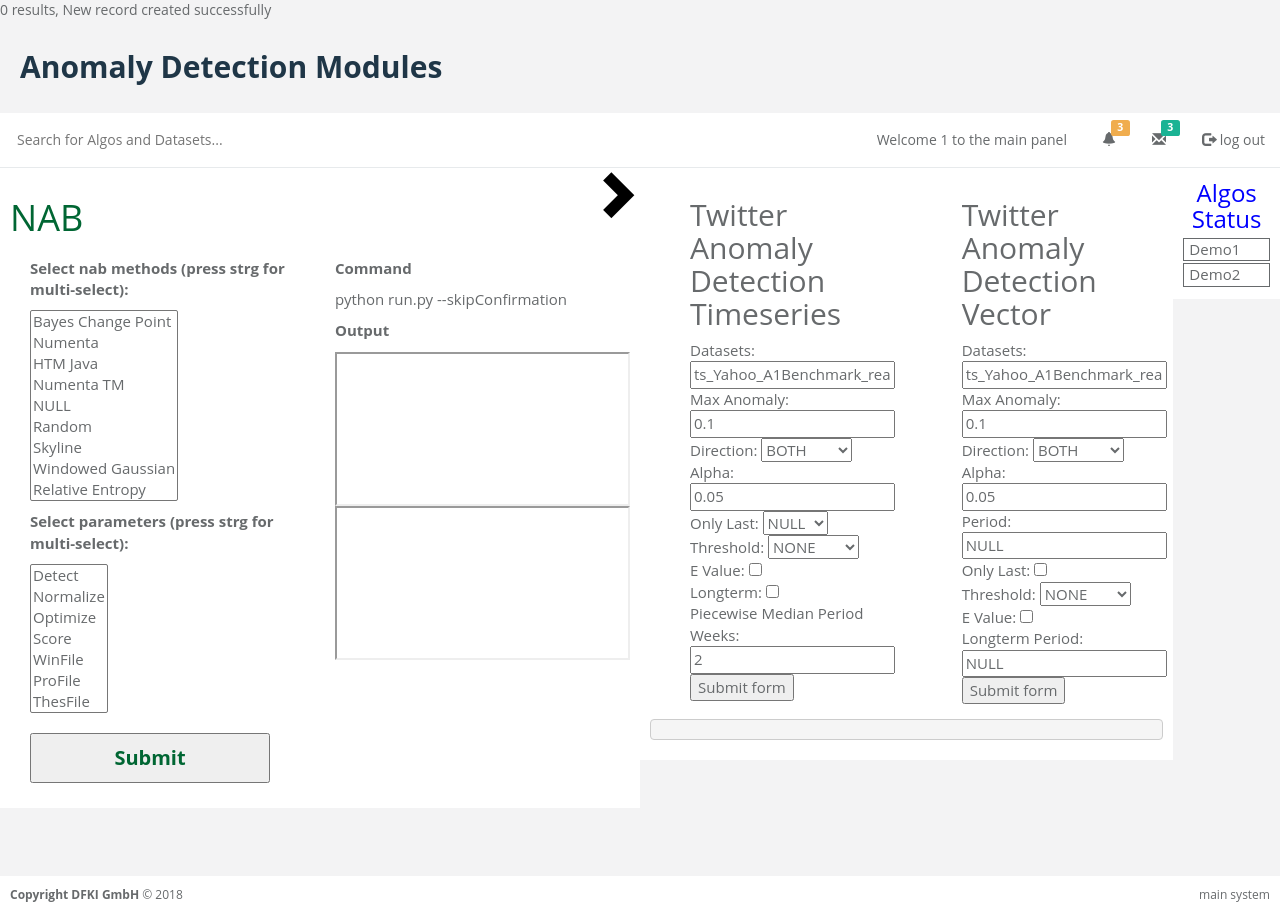
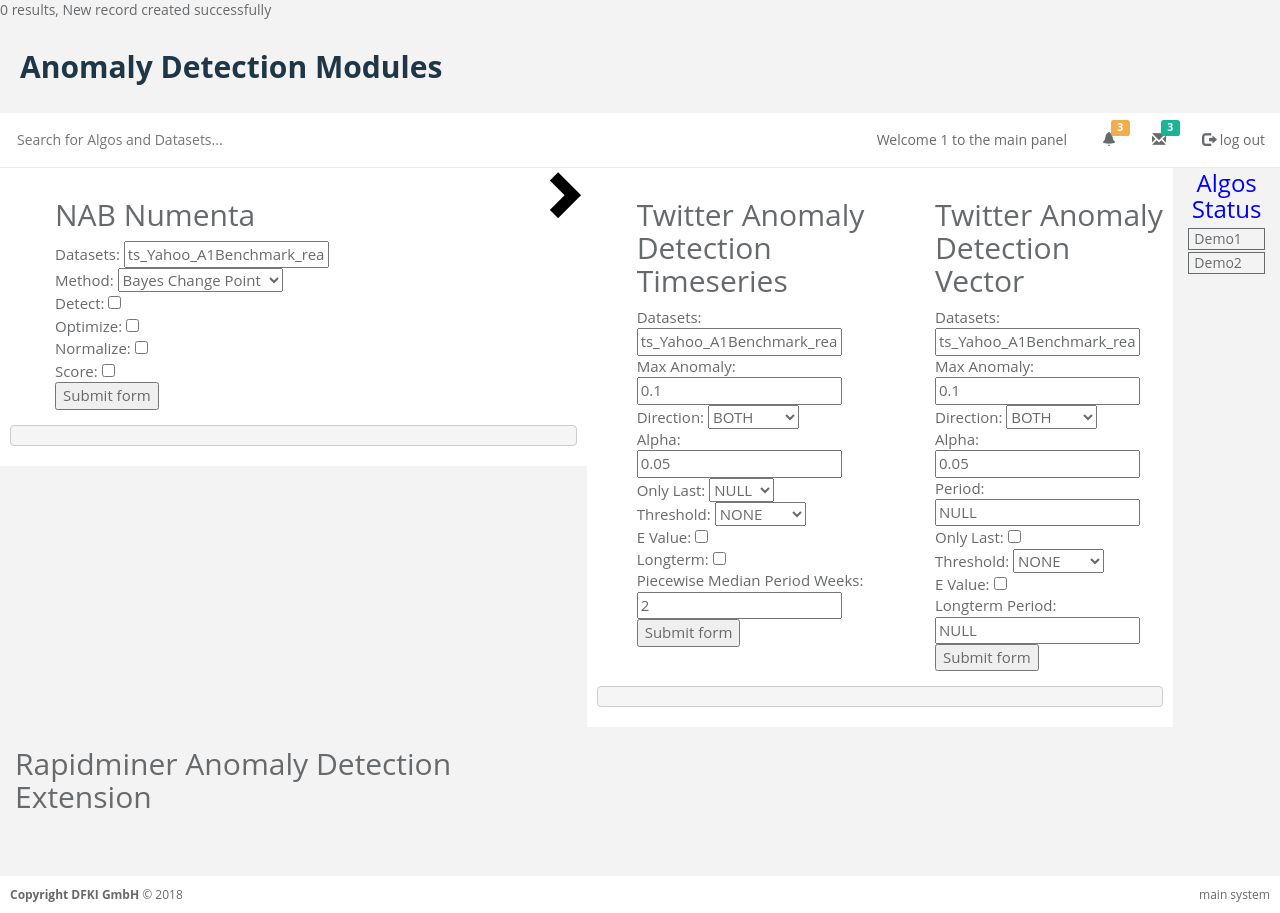
Before and after one commit to dawudmaxx/web-ad, a PHP site: page /twitter/?user=1 in a window 1280 px wide. Run offline with PHP 8.4, Linux system fonts and the light colour scheme; data that the repository does not hold is empty.

Commit message:
nab ui working

```diff
--- a/html/index.php
+++ b/html/index.php
@@ -3,7 +3,7 @@
 	session_start();
 	$user = strtolower($_GET['user']);
 	$newid = uniqid();
-	$hide_overlay = FALSE;
+	$hide_overlay = false;
 
 	// check for the user in database ad-users (id, uname, uid)
 	if (isset($user) && $user != ''){
@@ -37,7 +37,8 @@
 			    echo "Error: " . $sql . "<br>" . $conn->error;
 			}
 		}
-		$hide_overlay = TRUE;
+		$hide_overlay = true;
+
 		$conn->close();
 	}
 ?>
@@ -127,32 +128,43 @@
 												<span class="label label-message">3</span>
 											</a>
 										</li>
+										<?php
+											if($hide_overlay){
+										?>
 												<li>
 													<a href="#" class="logout">
 														<span class="glyphicon glyphicon-log-out" aria-hidden="true"></span>
 														log out
 													</a>
 												</li>
+										<?php
+											}
+										?>
 									</ul>
 								</div>
 							</header>
 						</div>
 
+						<!-- main row -->
+						<div class="row">
+							<div class="col-md-11">
 								<!-- modules -->
 								<div class="row modules">
 									<!-- module 1 -->
 									<div class="col-md-6 module nab">
-								<h1>
-									NAB
-								</h1>
+										<div class="row">
 											<a href="#" class="clearfix">
 											<span class="glyphicon glyphicon-chevron-right pull-right" id="right-arrow" aria-hidden="true"></span>
 										    </a>
-								<div class="row">
-									<div class="col-md-6">
-										<form action="http://0.0.0.0:4000/methods/random" method="get" target="iframe-output">
-											<p><strong>Select nab methods (press strg for multi-select): </strong></p>
-											<select class="select-methods" multiple size="9">
+											<form id="form_nab" action="http://0.0.0.0:4000/methods/random" method="get" target="iframe-output">
+												<ul style="list-style: none;">
+													<h2>NAB Numenta</h2>
+													<li>
+														Datasets: <input type="text" name="x" required value="ts_Yahoo_A1Benchmark_real_1">
+													</li>
+												    <li>
+												    	Method:
+											  	  	  <select name="method">
 													      <option value="BayesChangePtDetector">Bayes Change Point</option>
 												          <option value="NumentaDetector">Numenta</option>
 												          <option value="HtmjavaDetector">HTM Java</option>
@@ -163,43 +175,31 @@
 												          <option value="WindowedGaussianDetector">Windowed Gaussian</option>
 												          <option value="RelativeEntropyDetector">Relative Entropy</option>
 													  </select>
+												    </li>
 
-
-											<p><strong>Select parameters (press strg for multi-select): </strong></p>
-											<select multiple size="7">
-											          <option value="detect">Detect</option>
-											          <option value="normalize">Normalize</option>
-											          <option value="optimize">Optimize</option>
-											          <option value="score">Score</option>
-											          <option value="-windowsfile">WinFile</option>
-											          <option value="-profilefile">ProFile</option>
-											          <option value="-thresholdfile">ThesFile</option>
-											</select>
-
-											<div class="nab-submit"> <input type="submit" name="submit-nab"> </div>
+												    <li>
+												    	Detect: <input type="checkbox" name="detect">
+												    </li>
+												    <li>
+												    	Optimize: <input type="checkbox" name="optimize">
+												    </li>
+												    <li>
+												    	Normalize: <input type="checkbox" name="normalize">
+												    </li>
+												    <li>
+												    	Score: <input type="checkbox" name="score">
+												    </li>
+											    	<li>
+												  		<input type="button" onclick="nab_numenta()" value="Submit form">
+											  		</li>
+											  <ul>
 											</form>
 										</div>
-
-									<!-- Output -->
-									<div class="col-md-6 output">
-										<p> <strong> Command </strong></p>
-										<span class="command">python run.py --skipConfirmation </span>
-
-										<p><strong> Output </strong></p>
-										<iframe src="" name="iframe-output" >
-
-										</iframe>
-
-										<iframe class="status" src="" name="iframe-status">
-
-										</iframe>
-									</div>
-								</div>
-
-							</div>
+										<pre id="nabdemo"></pre> <!-- Testing -->
+									</div> <!-- END of module 1 -->
 
 									<!-- module 2 -->
-							<div class="col-md-5 module auto1">
+									<div class="col-md-6 module auto1">
 										<div class="row" id="twitter">
 											<div class="col-md-6">
 												<form id="form_anomalydetectionts" name="form_anomalydetectionts" action="">
@@ -323,7 +323,14 @@
 										</div>
 
 										<pre id="twitterdemo"></pre> <!-- Testing -->
-							</div> <!-- twitter column ENDs -->
+									</div> <!-- END of module 2 -->
+
+									<!-- rapid miner module -->
+									<div class="col-md-6">
+										<h2>Rapidminer Anomaly Detection Extension</h2>
+									</div>
+								</div>
+							</div>
 
 							<div class="col-md-1 module services">
 								<h3 style="color: blue; text-align: center; margin: 2px;">Algos Status</h3>
@@ -333,8 +340,7 @@
 									<li class="service" style="margin-bottom:2px; cursor:pointer; border: solid 1px; padding-left: 5px; background-color=#90EE90;> <a href="#"> Demo2 </a> </li>
 								</ul>
 							</div> <!-- services column ENDs -->
-
-						</div>
+						</div><!-- main row div ENDs -->
 
 						<div class="row">
 							<footer id="admin-footer" class="clearfix">
@@ -372,6 +378,12 @@
 					 window.open(location, '_self');
 				});
 			});
+
+			function nab_numenta(){
+				var json_obj = formDataToJSON('form_nab');
+				var json_html = JSON.stringify(json_obj, undefined, 2); // formatted for html
+				document.getElementById("nabdemo").innerHTML = json_html;
+			}
 
 			function twitter_anomaly_ts() {
 				// document.getElementById("form_anomalydetectionts").submit();
```
Also changed, not shown: html/php/decode-forms.php (+24 -0 lines), 7 other files. Lines whose indentation alone changed are shown as unchanged.
